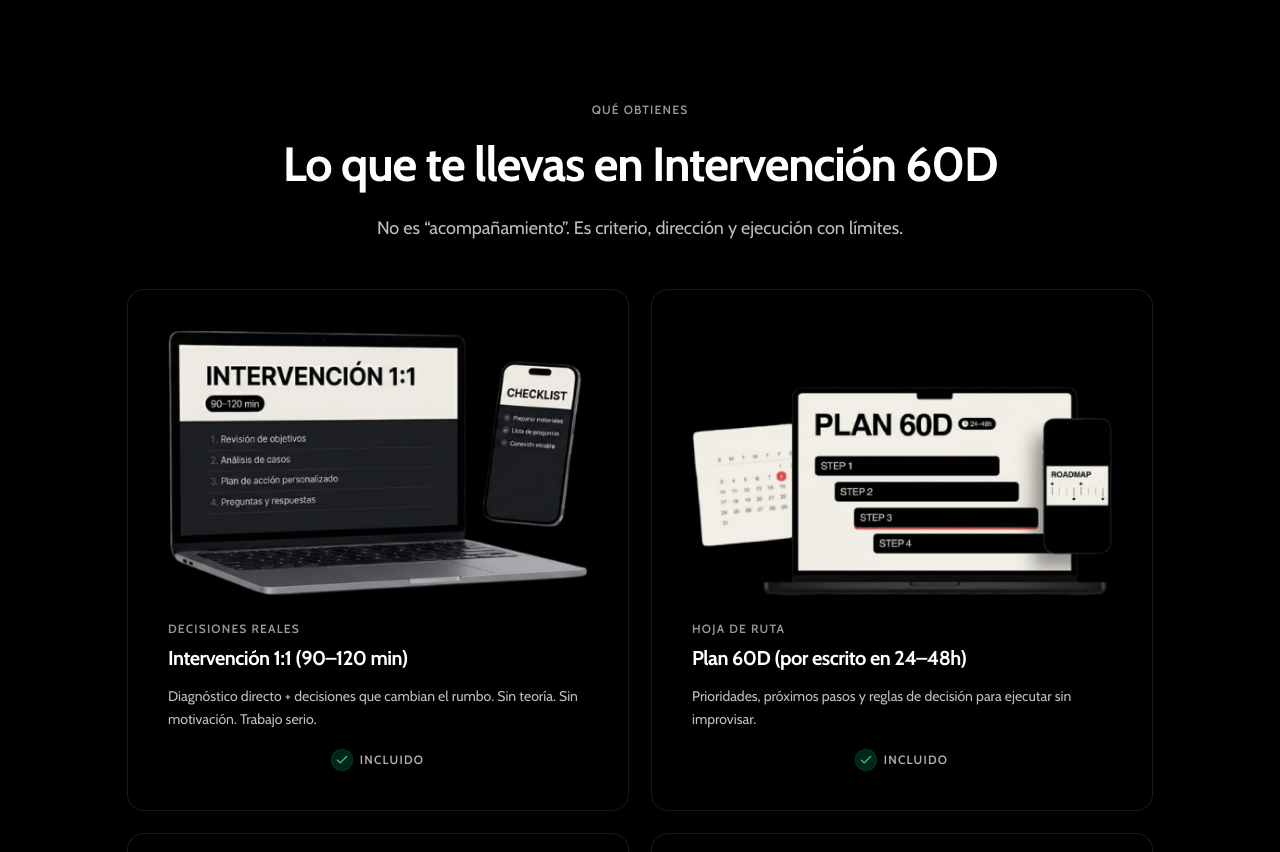
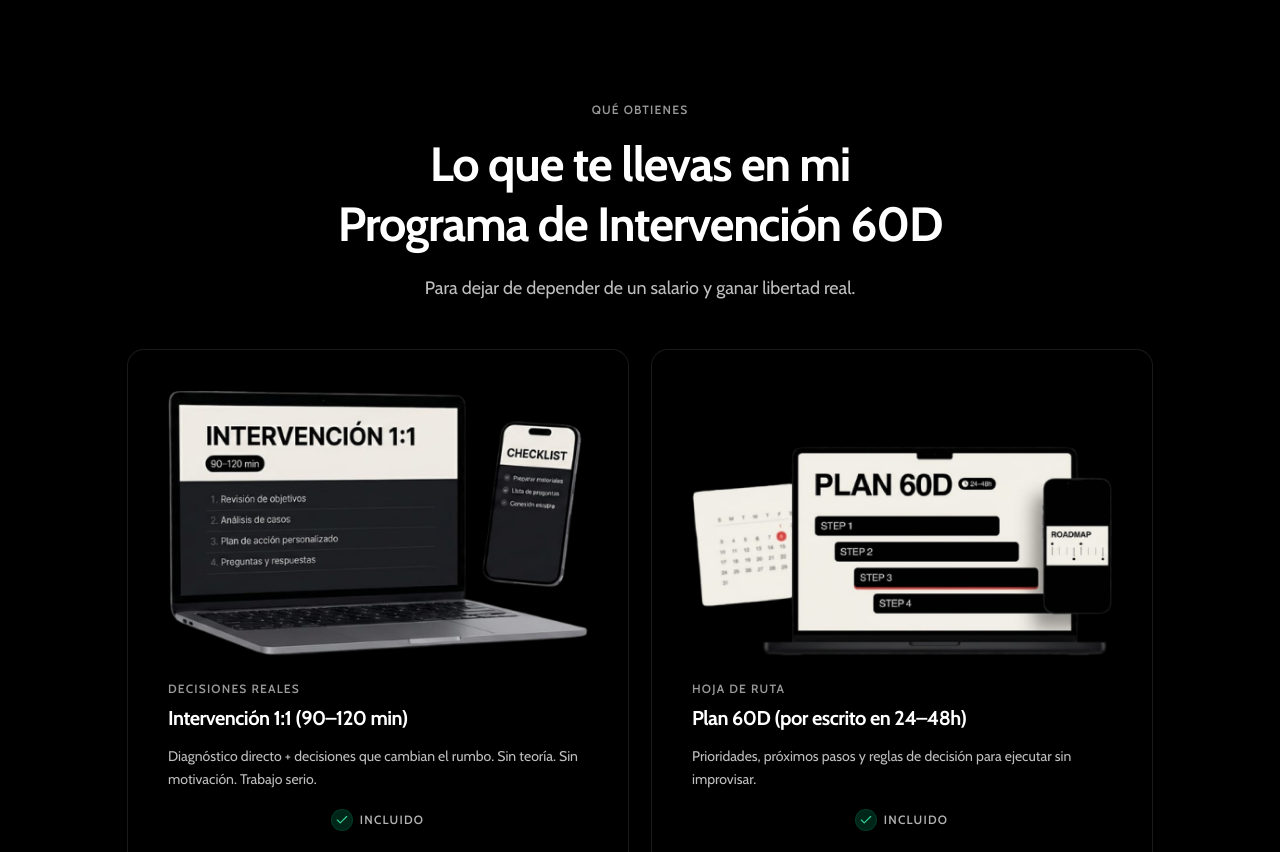
Before and after one commit to Rextimort/gonzalopareja, an Astro site: page /intervencion-estrategica in a window 1280 px wide. Shown: the part 2900-3752 px from the top of the page. Built offline with nearby package versions, Linux system fonts and the light colour scheme; Astro itself is replaced by a stand-in of ours; a web font is replaced by a local one.

Commit message:
Intervención: tweak QUÉ OBTIENES heading/subcopy

```diff
--- a/src/pages/intervencion-estrategica.astro
+++ b/src/pages/intervencion-estrategica.astro
@@ -230,10 +230,10 @@ import BaseLayout from '../layouts/BaseLayout.astro';
         <div class="mx-auto max-w-4xl text-center">
           <p class="text-xs font-semibold tracking-widest text-white/60">QUÉ OBTIENES</p>
           <h2 class="mt-4 text-balance text-3xl font-extrabold leading-tight tracking-tight text-white sm:text-5xl">
-            Lo que te llevas en Intervención 60D
+            Lo que te llevas en mi Programa de Intervención 60D
           </h2>
           <p class="mt-5 text-pretty text-base text-white/75 sm:text-lg">
-            No es “acompañamiento”. Es criterio, dirección y ejecución con límites.
+            Para dejar de depender de un salario y ganar libertad real.
           </p>
         </div>
 
```
